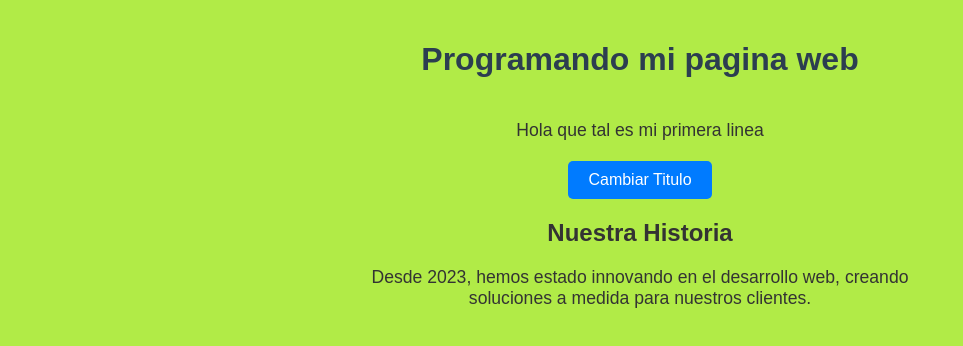
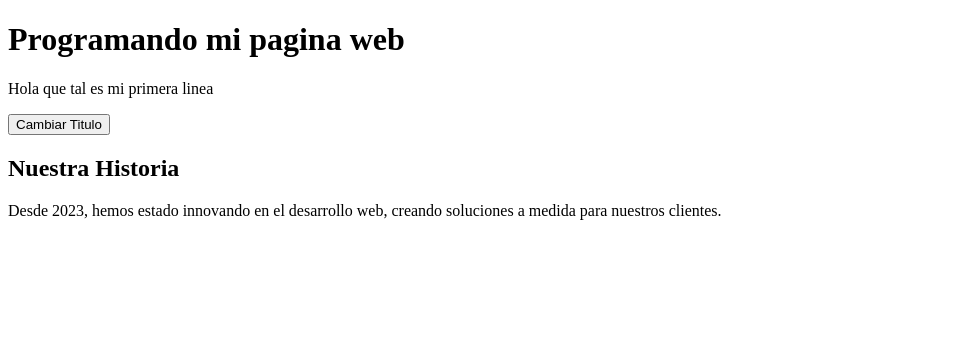
Before and after one commit to oyilapampa-lang/paginaparapracticar, a plain HTML site: page index.html in a window 1280 px wide. Shown: the whole page, without its empty margins (0-963 px from the left). Drawn offline with Linux system fonts and the light colour scheme; a script that the page names is missing.

Commit message:
Update index.html

```diff
--- a/index.html
+++ b/index.html
@@ -4,45 +4,7 @@
     <meta charset="UTF-8">
     <meta name="viewport" content="width=device-width, initial-scale=1.0">
     <title>Mi primera pagina propia</title>
-<style>
-    body {
-            background-color: hsl(81, 80%, 60%); /* Color de fondo azul muy claro */
-            font-family: Arial, sans-serif; /* Tipo de letra más común */
-            color: #333; /* Color de texto gris oscuro para todo el cuerpo */
-            margin: 0; /* Elimina el margen predeterminado del body */
-            padding: 0; /* Elimina el padding predeterminado */
-        }
-    h1 {
-            color: #2c3e50; /* Color azul oscuro para el título */
-            text-align: center; /* Centra el texto del título */
-            padding: 20px 0; /* Espacio arriba y abajo del título */
-        }
-     p {
-            text-align: center; /* Centra el texto del párrafo */
-            font-size: 1.1em; /* Un poco más grande que el tamaño de fuente base */
-            max-width: 600px; /* Ancho máximo para el párrafo */
-            margin: 0 auto; /* Centra el párrafo en la página */
-            padding: 0 20px; /* Padding a los lados para que no toque los bordes */
-        }
 
-    button {
-            display: block; /* Para que ocupe su propia línea */
-            margin: 20px auto; /* Centra el botón */
-            padding: 10px 20px;
-            background-color: #007bff; /* Color azul */
-            color: white;
-            border: none;
-            border-radius: 5px;
-            cursor: pointer;
-            font-size: 1em;
-        }
-   button:hover {
-            background-color: #0056b3; /* Color más oscuro al pasar el mouse */
-        }
-    h2{
-        text-align: center;
-    }
-</style>
 </head>
 <body>
 <h1 id="tituloPrincipal">Programando mi pagina web</h1>
@@ -54,4 +16,5 @@ creando soluciones a medida para nuestros clientes.</p>
 
 <script src="script.js"></script>
 </body>
+
 </html>
```
